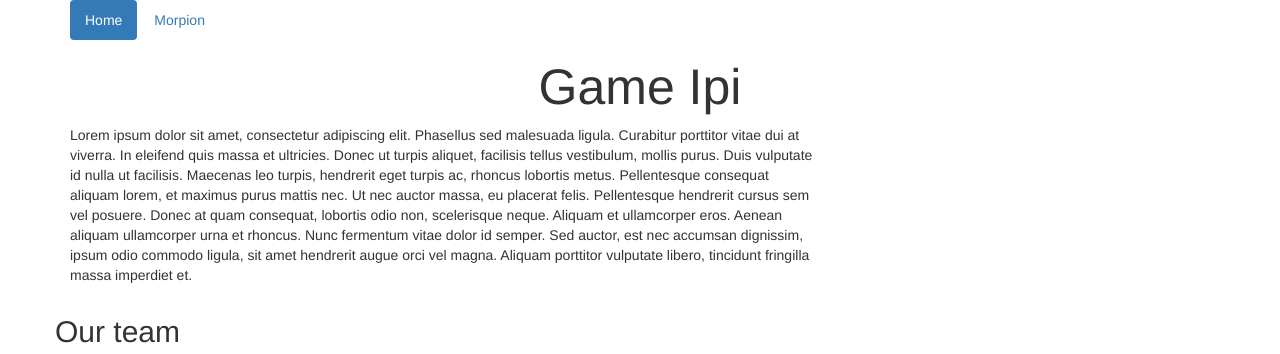
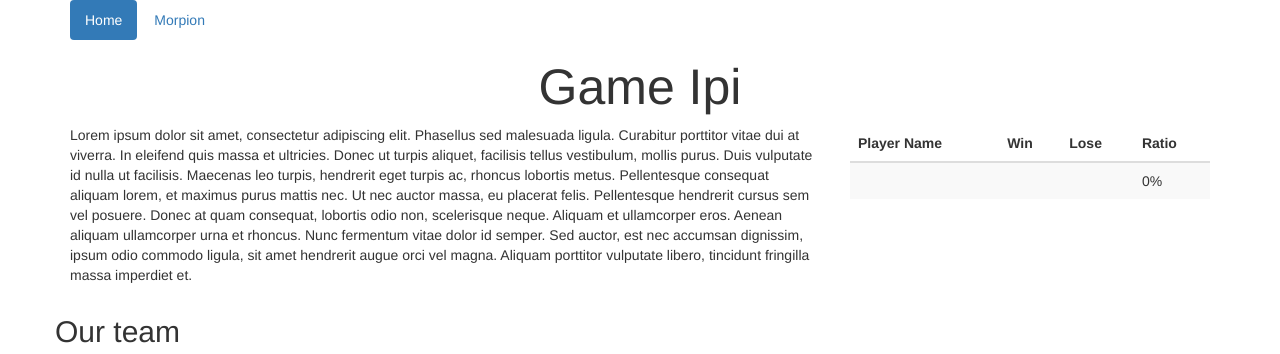
Before and after one commit to TheApple/GameIpi, a PHP site: page / in a window 1280 px wide. Shown: the top 354 px of the page. Run offline with PHP 8.4, Linux system fonts and the light colour scheme; tables that the repository leaves empty or names only in its code hold one stand-in row (values such as "Sample post"); data that the repository does not hold is empty.

Commit message:
Menu / Score

```diff
--- a/index.php
+++ b/index.php
@@ -11,7 +11,7 @@
 </head>
 <body>
 <div class="container">
-    <?php include("part/menu.html") ?>
+    <?php include("part/menu.php") ?>
     <div class="row">
         <div class="col-md-12" id="TitleWebSite">
             <h1>Game Ipi</h1>
@@ -31,7 +31,11 @@
                 vulputate libero, tincidunt fringilla massa imperdiet et.
             </p>
         </div>
+        <div class="col-md-4" id="Score">
+            <?php include("part/score.php")?>
+        </div>
     </div>
+
     <div class="row" id="TeamTitle">
         <h2>Our team</h2>
     </div>
--- a/part/menu.html
+++ /dev/null
@@ -1,8 +0,0 @@
-<div class="row">
-    <div class="col-md-12">
-        <ul class="nav nav-pills">
-            <li role="presentation" class="active"><a href="#">Home</a></li>
-            <li role="presentation"><a href="#">Morpion</a></li>
-        </ul>
-    </div>
-</div>
--- /dev/null
+++ b/part/menu.php
@@ -0,0 +1,24 @@
+<?php
+
+$pageEnCours = substr($_SERVER['PHP_SELF'], strrpos($_SERVER['PHP_SELF'], '/'));
+
+if ($pageEnCours == "/index.php")
+{
+    $homeClass = "active";
+    $morpionClass = "";
+}
+else if($pageEnCours == "/morpion.php"){
+    $homeClass = "";
+    $morpionClass = "active";
+}
+
+?>
+
+<div class="row">
+    <div class="col-md-12">
+        <ul class="nav nav-pills">
+            <li role="presentation" class="<?=$homeClass ?>"><a href="#">Home</a></li>
+            <li role="presentation" class="<?=$morpionClass ?>"><a href="#">Morpion</a></li>
+        </ul>
+    </div>
+</div>
--- /dev/null
+++ b/part/score.php
@@ -0,0 +1,43 @@
+<table class="table table-striped">
+    <thead>
+    <tr>
+        <th>Player Name</th>
+        <th>Win</th>
+        <th>Lose</th>
+        <th>Ratio</th>
+    </tr>
+    </thead>
+    <tbody>
+    <?php
+    $bdd = new PDO('mysql:host=localhost;dbname=gameipi;charset=utf8','root','');
+
+    $reponse = $bdd->query("SELECT * FROM morpion");
+
+    while ($data = $reponse->fetch()) {
+        $win = $data["MO_Win"];
+        $lose = $data["MO_Lose"];
+        if ($win == 0 and $lose == 0) {
+            $ratio = 0;
+        }
+        else if ($lose == 0){
+            $ratio = 100;
+        }
+        else if ($win == 0)
+        {
+            $ratio = -100;
+        }
+        else{
+            $ratio = $win / ($lose + $win) * 100;
+        }
+        ?>
+        <tr>
+            <td><?= $data["MO_PlayerName"] ?></td>
+            <td><?= $win ?></td>
+            <td><?= $lose ?></td>
+            <td><?= $ratio ?>%</td>
+        </tr>
+        <?php
+    }
+    ?>
+    </tbody>
+</table>
```
Also changed, not shown: index.html (deleted, +0 -74 lines).
